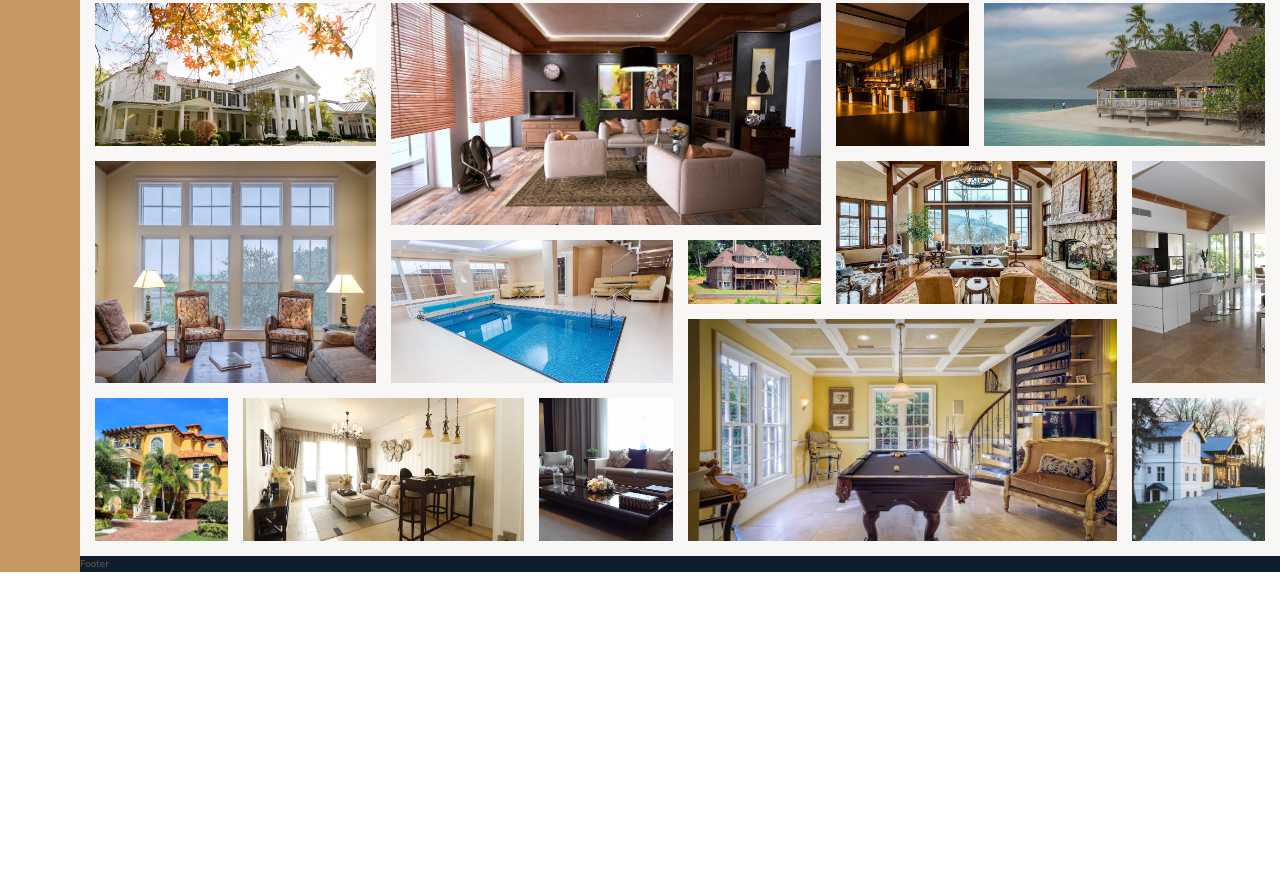
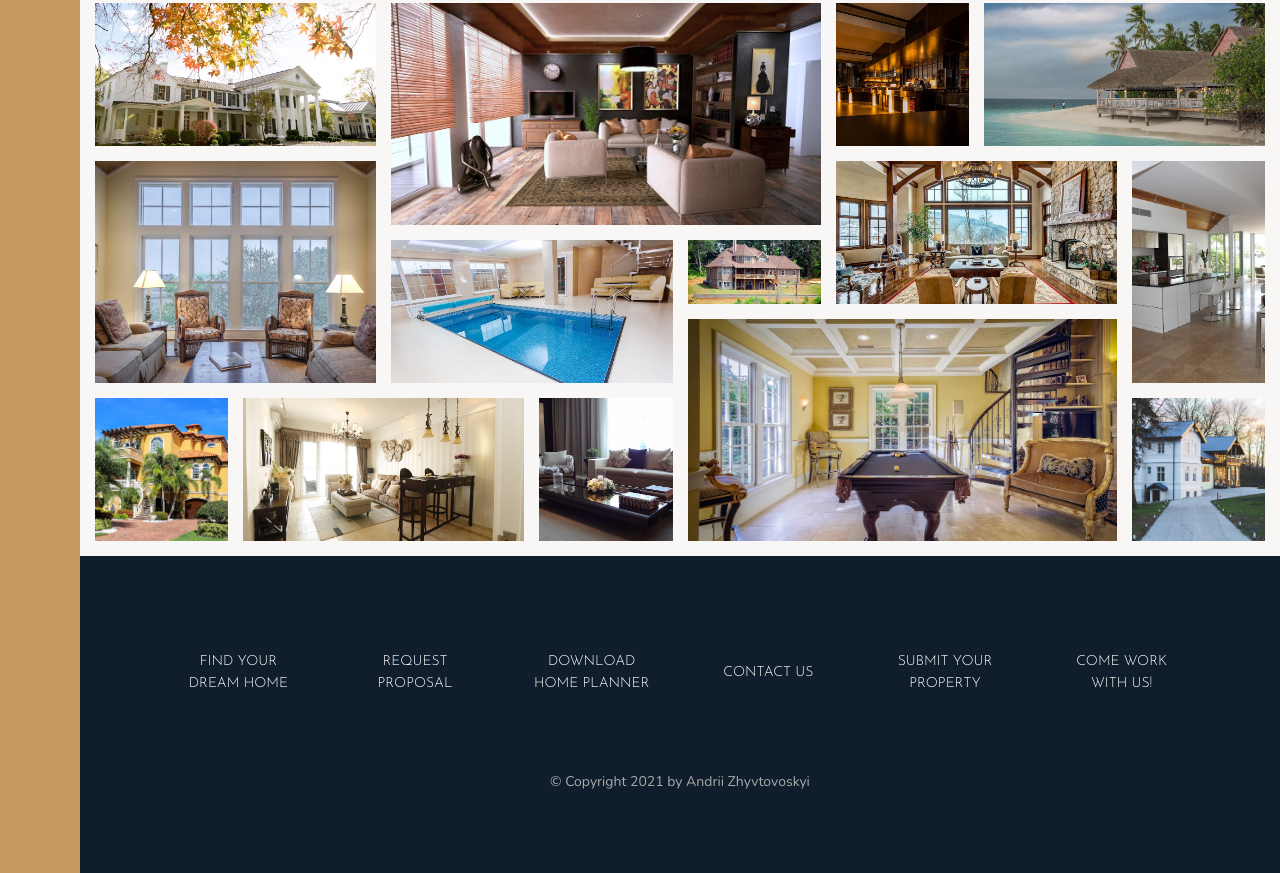
Before and after one commit to AndriiZhyvotovskyiPL/Nexter, a website: page index.html in a window 1280 px wide. Shown: the part 3102-3975 px from the top of the page. Before the commit the page ends 3674 px from the top, so only its background shows below. Drawn offline with nearby package versions, Linux system fonts and the light colour scheme.

Commit message:
Building the footer

```diff
--- a/index.html
+++ b/index.html
@@ -350,7 +350,17 @@
 </div>
 
 <div class="footer">
-    Footer
+    <ul class="nav">
+        <li class="nav__item"><a href="#" class="nav__link">Find your dream home</a></li>
+        <li class="nav__item"><a href="#" class="nav__link">Request proposal</a></li>
+        <li class="nav__item"><a href="#" class="nav__link">Download home planner</a></li>
+        <li class="nav__item"><a href="#" class="nav__link">Contact us</a></li>
+        <li class="nav__item"><a href="#" class="nav__link">Submit your property</a></li>
+        <li class="nav__item"><a href="#" class="nav__link">Come work with us!</a></li>
+    </ul>
+    <p class="copyright">
+        &copy; Copyright 2021 by Andrii Zhyvtovoskyi
+    </p>
 </div>
 </body>
 </html>
--- a/sass/_footer.scss
+++ b/sass/_footer.scss
@@ -1,4 +1,40 @@
 .footer {
   background-color: $color-secondary;
   grid-column: full-start / full-end;
+  padding: 8rem;
 }
+
+.nav {
+  list-style: none;
+
+  display: grid;
+  grid-template-columns: repeat(auto-fit, minmax(15rem, 1fr));
+  grid-gap: 2rem;
+  align-items: center;
+
+  &__link:link,
+  &__link:visited {
+    font-size: 1.4rem;
+    color: #fff;
+    text-decoration: none;
+    font-family: $font-display;
+    text-transform: uppercase;
+    text-align: center;
+    padding: 1.5rem;
+    display: block;
+    transition: all .2s;
+  }
+
+  &__link:hover,
+  &__link:active {
+    background-color: rgba(#fff, .05);
+    transform: translateY(-3px);
+  }
+}
+
+.copyright {
+  font-size: 1.4rem;
+  color: $color-grey-light-2;
+  margin-top: 6rem;
+  text-align: center;
+}
```
Also changed, not shown: css/style.css.
